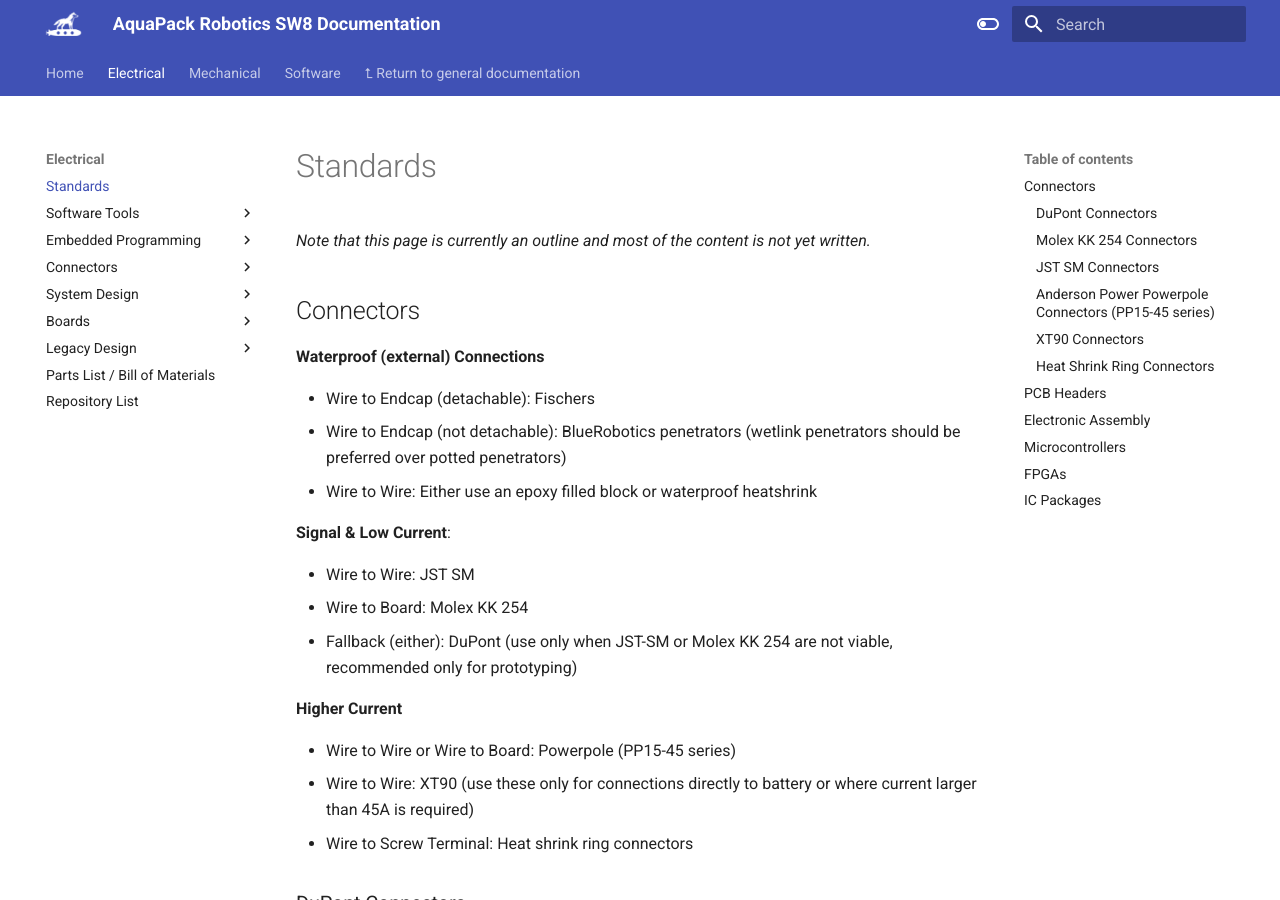
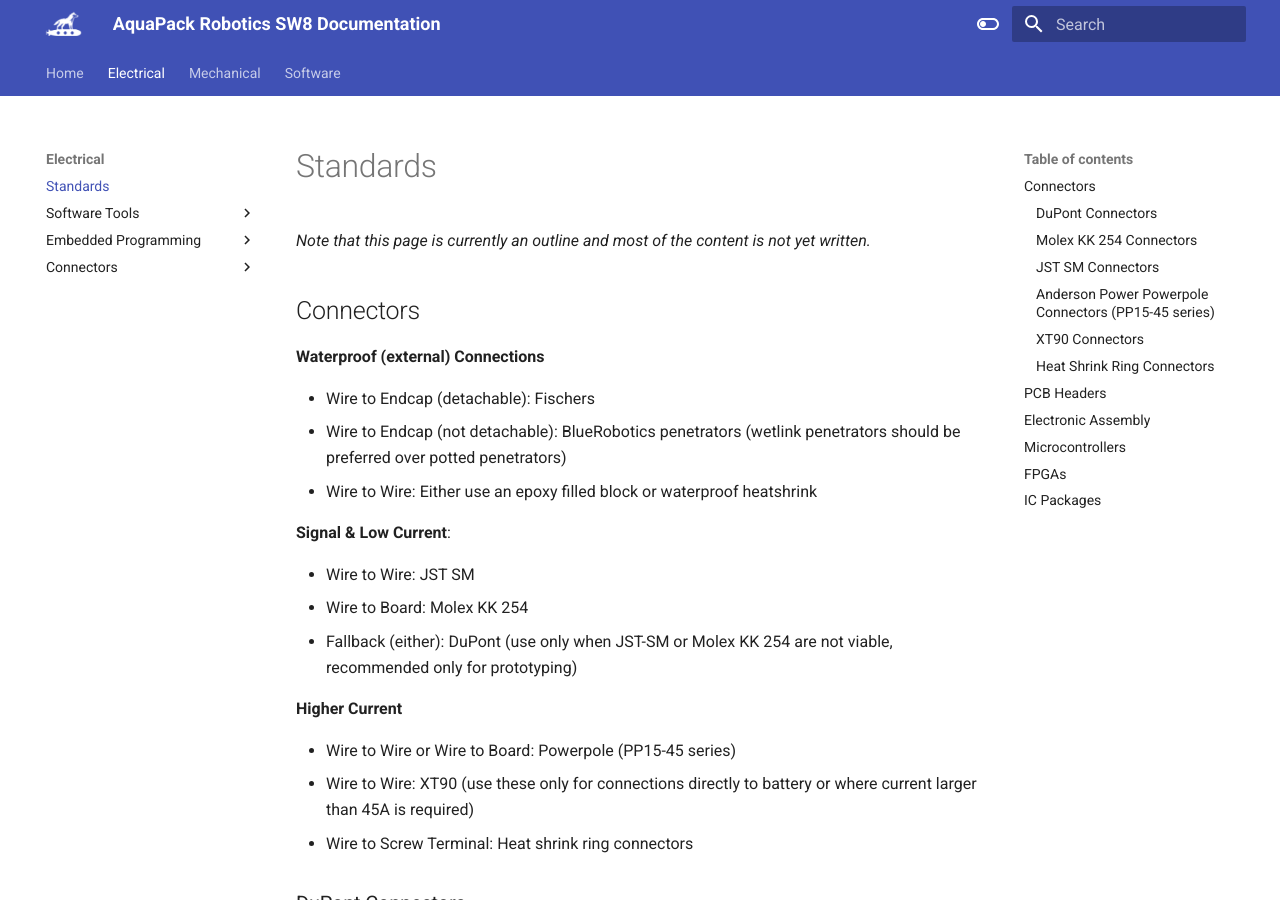
Before and after one commit to ncsurobotics/Documentation, an MkDocs documentation site: the page built from docs/electrical/standards.md, in a window 1280 px wide and 900 px high. Built offline with MkDocs 1.6.1 and Material for MkDocs 9.7.7, drawn with Linux system fonts in a browser that asks for light colours; some of the changed lines change nothing that is shown.

Commit message:
Cleaned up site structure

```diff
--- a/mkdocs.yml
+++ b/mkdocs.yml
@@ -38,38 +38,12 @@
       # TODO: User guides for CCS, Arduino for MSP430 with MB3hel fork of Energia
     - Embedded Programming:
       - Style Guide: electrical/embedded/styleguide.md
-      - MSP430: electrical/embedded/msp430.md
     - Connectors:
       - Crimped Connectors: electrical/connectors/crimping.md
       - Soldered Connectors: electrical/connectors/soldering.md
       - Fischers: electrical/connectors/fischers.md
       - Waterproof Splicing: electrical/connectors/waterproof_splice.md
-    - System Design:
-      - Overview: electrical/sysdesign/overview.md
-      - Power System: electrical/sysdesign/moab_power.md
-      - Acoustics System: electrical/sysdesign/acoustics.md
-      - Cameras: electrical/sysdesign/cameras.md
-      - Batteries: electrical/sysdesign/batteries.md
-      - Endcap Pinout: electrical/sysdesign/endcap.md
-    - Boards:
-      - Main Electronics Board (MEB): electrical/boards/meb.md
-      - Manipulation Systems Board (MSB): electrical/boards/msb.md
-      - Load Balancing Board (LBB): electrical/boards/lbb.md
-      - Control Board: electrical/boards/controlboard.md
-      - Acoustics Distribution Board: electrical/boards/acoustics_dist.md
-      - Acoustics Single Channel Board: electrical/boards/acoustics_single_chan.md
-      - Standalone Leak Detector: electrical/boards/standalone_leak.md
-      - Regulator Carseat: electrical/boards/regulator_carseat.md
-    - Legacy Design:
-      - Power System: electrical/legacy/powersys.md
-      - Control System: electrical/legacy/controlsys.md
-      - Acoustics System: electrical/legacy/acoustics.md
-      - Boards: electrical/legacy/boards.md
-      - Cameras: electrical/legacy/cameras.md
-    - Parts List / Bill of Materials: electrical/parts.md
-    - Repository List: electrical/repos.md
   - Mechanical:
     - Overview: mechanical/overview.md
   - Software:
     - Overview: software/overview.md
-  - ⮤ Return to general documentation: https://ncsurobotics.github.io/
```
